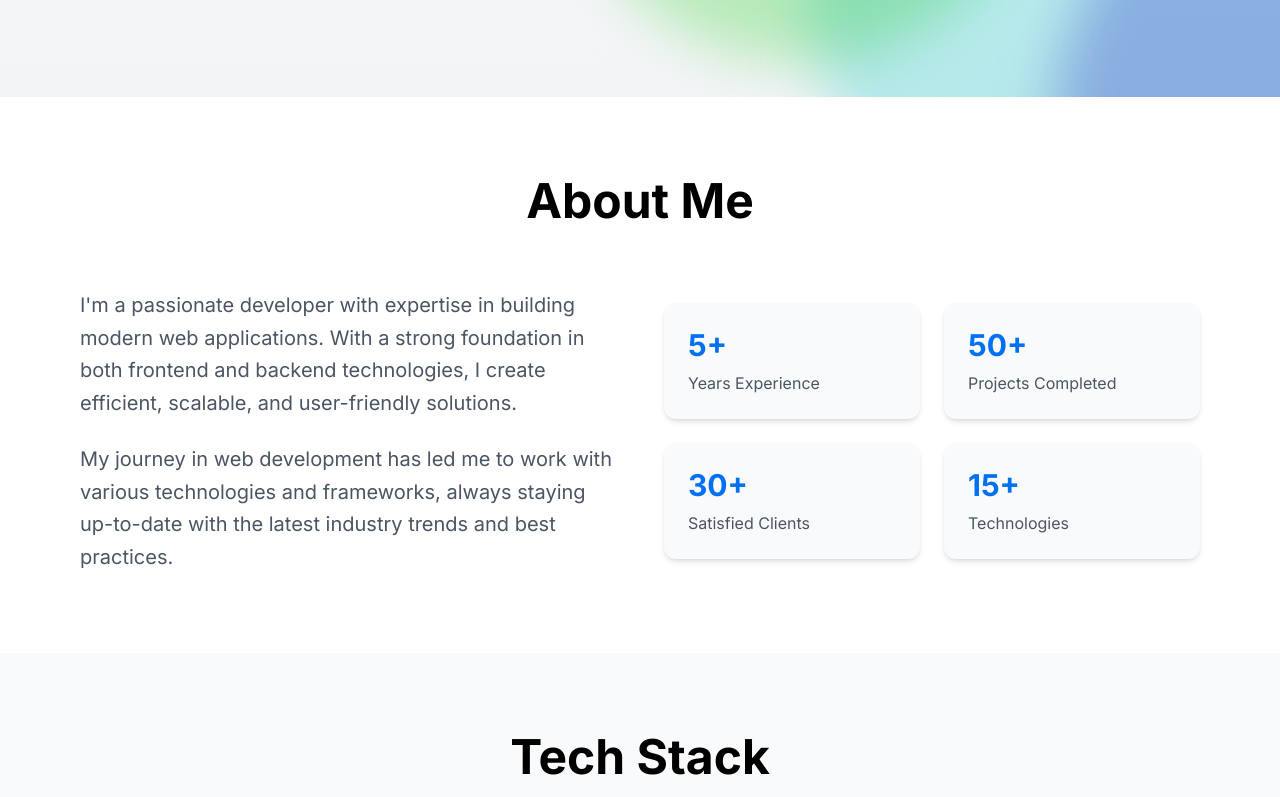
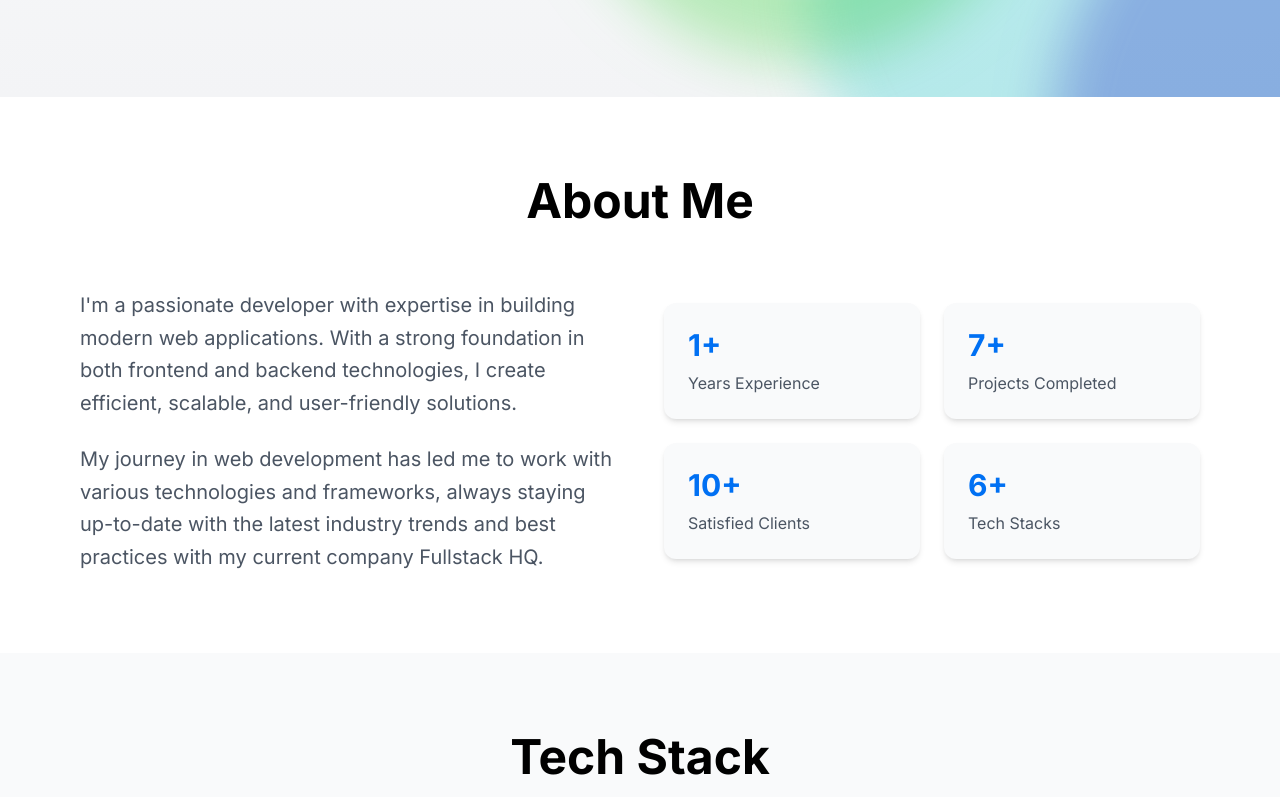
Before and after one commit to iamlemuelle/portfolio-v2, a Next.js app: page / in a window 1280 px wide. Shown: the part 703-1500 px from the top of the page. Built offline with nearby package versions, Linux system fonts and the light colour scheme.

Commit message:
fix: lint errors

```diff
--- a/components/About.tsx
+++ b/components/About.tsx
@@ -1,19 +1,19 @@
-'use client'
+"use client";
 
-import { motion } from 'framer-motion'
-import { useInView } from 'framer-motion'
-import { useRef } from 'react'
+import { motion } from "framer-motion";
+import { useInView } from "framer-motion";
+import { useRef } from "react";
 
 export default function About() {
-  const ref = useRef(null)
-  const isInView = useInView(ref, { once: true, margin: "-100px" })
+  const ref = useRef(null);
+  const isInView = useInView(ref, { once: true, margin: "-100px" });
 
   const stats = [
-    { label: 'Years Experience', value: '5+' },
-    { label: 'Projects Completed', value: '50+' },
-    { label: 'Satisfied Clients', value: '30+' },
-    { label: 'Technologies', value: '15+' }
-  ]
+    { label: "Years Experience", value: "1+" },
+    { label: "Projects Completed", value: "7+" },
+    { label: "Satisfied Clients", value: "10+" },
+    { label: "Tech Stacks", value: "6+" },
+  ];
 
   return (
     <section id="about" className="py-20 bg-white">
@@ -34,14 +34,16 @@ export default function About() {
             transition={{ duration: 0.5, delay: 0.2 }}
           >
             <p className="text-xl text-gray-600 leading-relaxed mb-6">
-              I'm a passionate developer with expertise in building modern web applications.
-              With a strong foundation in both frontend and backend technologies,
-              I create efficient, scalable, and user-friendly solutions.
+              I'm a passionate developer with expertise in building modern web
+              applications. With a strong foundation in both frontend and
+              backend technologies, I create efficient, scalable, and
+              user-friendly solutions.
             </p>
             <p className="text-xl text-gray-600 leading-relaxed">
-              My journey in web development has led me to work with various technologies
-              and frameworks, always staying up-to-date with the latest industry trends
-              and best practices.
+              My journey in web development has led me to work with various
+              technologies and frameworks, always staying up-to-date with the
+              latest industry trends and best practices with my current company
+              Fullstack HQ.
             </p>
           </motion.div>
 
@@ -79,5 +81,5 @@ export default function About() {
         </div>
       </div>
     </section>
-  )
+  );
 }
--- a/components/Hero.tsx
+++ b/components/Hero.tsx
@@ -1,28 +1,37 @@
-'use client'
+"use client";
 
-import { motion } from 'framer-motion'
-import { useEffect, useState } from 'react'
+import { motion } from "framer-motion";
+import { useEffect, useState } from "react";
 
 export default function Hero() {
-  const [mousePosition, setMousePosition] = useState({ x: 0, y: 0 })
+  const [mousePosition, setMousePosition] = useState({ x: 0, y: 0 });
 
   useEffect(() => {
-    const handleMouseMove = (e: MouseEvent) => {
-      setMousePosition({ x: e.clientX, y: e.clientY })
+    if (typeof window !== "undefined") {
+      const handleMouseMove = (e: MouseEvent) => {
+        setMousePosition({ x: e.clientX, y: e.clientY });
+      };
+
+      window.addEventListener("mousemove", handleMouseMove);
+      return () => {
+        window.removeEventListener("mousemove", handleMouseMove);
+      };
     }
-    window.addEventListener('mousemove', handleMouseMove)
-    return () => window.removeEventListener('mousemove', handleMouseMove)
-  }, [])
+  }, []);
 
+  // Calculate rotation
   const calculateRotation = (x: number, y: number) => {
-    const centerX = window.innerWidth / 2
-    const centerY = window.innerHeight / 2
-    const rotateX = (y - centerY) * 0.01
-    const rotateY = (x - centerX) * 0.01
-    return { rotateX, rotateY }
-  }
+    if (typeof window !== "undefined") {
+      const centerX = window.innerWidth / 2;
+      const centerY = window.innerHeight / 2;
+      const rotateX = (y - centerY) * 0.01;
+      const rotateY = (x - centerX) * 0.01;
+      return { rotateX, rotateY };
+    }
+    return { rotateX: 0, rotateY: 0 }; // Default rotation in case of SSR
+  };
 
-  const rotation = calculateRotation(mousePosition.x, mousePosition.y)
+  const rotation = calculateRotation(mousePosition.x, mousePosition.y);
 
   return (
     <section className="h-screen relative overflow-hidden bg-gradient-to-b from-white to-gray-100">
@@ -40,7 +49,7 @@ export default function Hero() {
             transition={{
               duration: 10 + i * 2,
               repeat: Infinity,
-              ease: "linear"
+              ease: "linear",
             }}
             style={{
               width: `${200 + i * 100}px`,
@@ -58,7 +67,7 @@ export default function Hero() {
           className="text-center"
           style={{
             perspective: 1000,
-            transformStyle: 'preserve-3d'
+            transformStyle: "preserve-3d",
           }}
         >
           <motion.div
@@ -75,7 +84,7 @@ export default function Hero() {
               transition={{ duration: 0.5 }}
               className="text-7xl font-bold text-gray-900 mb-6 bg-clip-text text-transparent bg-gradient-to-r from-primary to-blue-600"
             >
-              Hi, I'm <span className="text-primary">Your Name</span>
+              Hi, I'm <span className="text-primary">Jean Lemuelle</span>
             </motion.h1>
             <motion.p
               initial={{ opacity: 0, y: 20 }}
@@ -110,5 +119,5 @@ export default function Hero() {
         </motion.div>
       </div>
     </section>
-  )
+  );
 }
```
